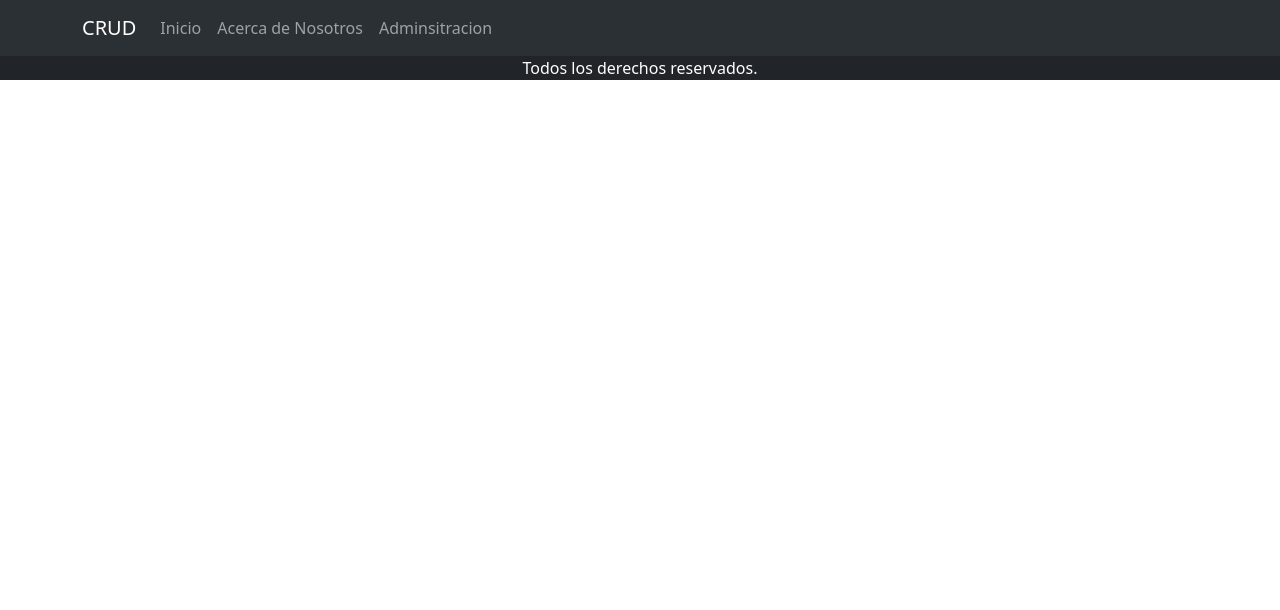
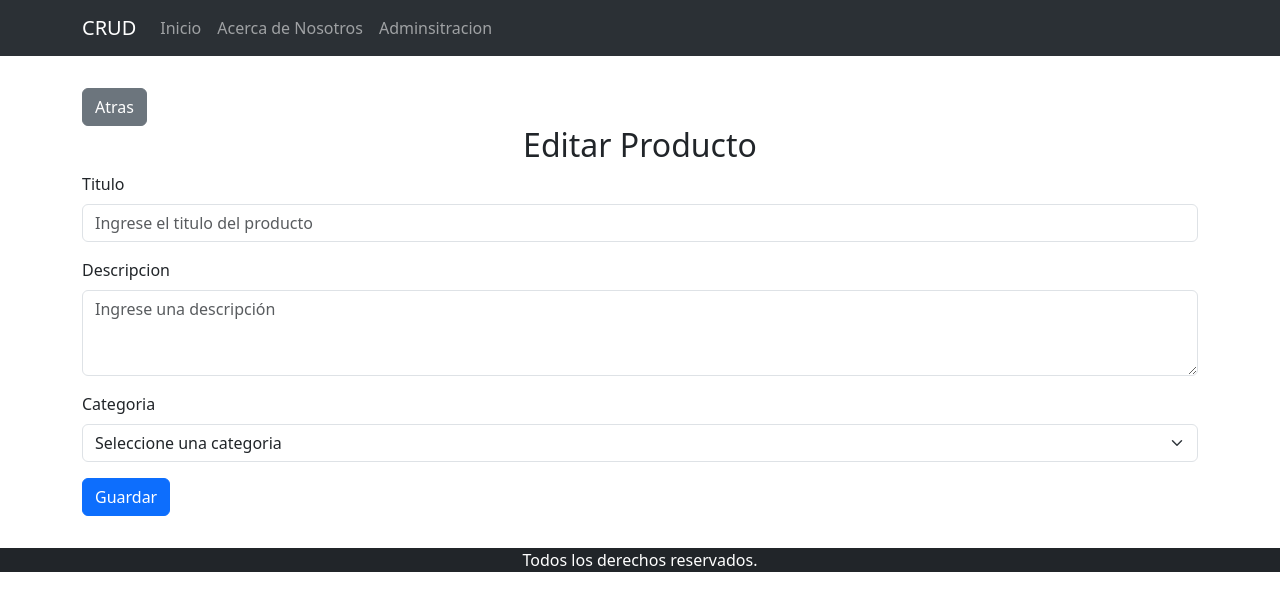
Before and after one commit to comision80i/CrudProductos, a React app: page /editar/1 in a window 1280 px wide. Shown: the top 610 px of the page. Built offline with nearby package versions, Linux system fonts and the light colour scheme; no server answers; the HTML template or start-up script is replaced by a standard one.

Commit message:
se completo la edicion de un producto a travez de rutas

```diff
--- a/db.json
+++ b/db.json
@@ -1,16 +1,16 @@
 {
   "productos": [
     {
-      "id": "b451",
-      "title": "Coca Cola",
-      "description": "alguna descripcion",
-      "category": "Bebidas"
+      "title": "Coca Cola 3lts",
+      "description": "Coca Cola 3lts descartable",
+      "category": "Bebidas",
+      "id": "b451"
     },
     {
-      "id": "2666",
-      "title": "Pepsi",
-      "description": "alguna descripcion",
-      "category": "Bebidas"
+      "title": "Pepsi 2.25lts",
+      "description": "Pepsi tradicional descartable",
+      "category": "Bebidas",
+      "id": "2666"
     }
   ]
 }
--- a/src/App.jsx
+++ b/src/App.jsx
@@ -5,7 +5,7 @@
 import AcercaDeNosotros from "./Components/pages/AcercaDeNosotros";
 import Administracion from "./Components/pages/Administracion";
 import CrearProducto from "./Components/sections/CrearProducto";
-
+import Editar from "./Components/sections/Editar";
 
 function App() {
   return (
@@ -20,6 +20,7 @@
             <Route path="/acercadenosotros" element={<AcercaDeNosotros />} />
             <Route path="/administracion" element={<Administracion />} />
             <Route path="/crear-producto" element={<CrearProducto/>}/>
+            <Route path="/editar/:id" element={<Editar/>}/>
           </Routes>
         </main>
         <footer className="m0 p0">
--- /dev/null
+++ b/src/Components/sections/Editar.jsx
@@ -0,0 +1,238 @@
+//import { useState } from "react";
+import { Form, Button } from "react-bootstrap";
+//import { validarCategoria } from "../../helpers/validaciones";
+import clsx from "clsx";
+import * as Yup from "yup";
+import { useFormik } from "formik";
+import Swal from "sweetalert2";
+import { useNavigate, useParams } from "react-router-dom";
+import { useEffect, useState } from "react";
+import axios from "axios";
+
+const Editar = () => {
+  const [producto, setProducto] = useState(undefined);
+
+  const { id } = useParams();
+  //UTILIZAMOS LA VARIABLE DE ENTORNO
+  const API = import.meta.env.VITE_API;
+
+  const getProducto = async () => {
+    try {
+      const { data } = await axios.get(`${API}/productos/${id}`);
+      setProducto(data);
+    } catch (error) {
+      console.log("Error-->", error);
+    }
+  };
+  useEffect(() => {
+    console.log("Id del producto a editar-->", id);
+    getProducto();
+  }, []);
+
+  //utilizamos useNavigate de react router dom
+  const navigate = useNavigate();
+  //inicio config formik
+  const ProductoSchema = Yup.object().shape({
+    title: Yup.string()
+      .min(4, "min 4 caract.")
+      .max(20, "max 20 caract.")
+      .required("El titulo es requerido"),
+    description: Yup.string()
+      .min(4, "min.4 caract.")
+      .max(200, "max. 200 caract.")
+      .required("la descripción es requerida"),
+    category: Yup.string().required("la categoría es requerida"),
+  });
+
+  const initialValues = {
+    title: "",
+    description: "",
+    category: "",
+  };
+
+  const formik = useFormik({
+    initialValues,
+    validationSchema: ProductoSchema,
+    validateOnBlur: true,
+    validateOnChange: true,
+    onSubmit: (values) => {
+      console.log("Values de Formik-->", values);
+      Swal.fire({
+        title: "Estas seguro de editar este producto?",
+
+        icon: "warning",
+        showCancelButton: true,
+        confirmButtonColor: "#3085d6",
+        cancelButtonColor: "#d33",
+        confirmButtonText: "Guardar",
+      }).then(async (result) => {
+        if (result.isConfirmed) {
+          try {
+            const response = await fetch(`${API}/productos/${id}`, {
+              method: "PUT",
+              headers: {
+                "Content-Type": "application/json",
+              },
+              body: JSON.stringify(values),
+            });
+            //console.log("RESPONSE", response);
+            //console.log(response.status);
+            if (response.status === 200) {
+              //formik.resetForm();
+              Swal.fire({
+                title: "Exito!",
+                text: "se actualizo el producto correctamente",
+                icon: "success",
+              });
+              navigate('/administracion')
+            }
+          } catch (error) {
+            console.log("ERROR-->", error);
+          }
+        }
+      });
+    },
+  });
+  // fin config formik
+
+  /*const handleSubmit=(e)=>{
+ e.preventDefault();
+ console.log("Desde sumbit");
+ const nuevoProducto={
+  titulo: title,
+  descripcion: description,
+  category: category
+ };
+ console.log("###Nuevo Producto--> ", nuevoProducto);
+}*/
+
+  useEffect(() => {
+    if (producto !== undefined) {
+      formik.setFieldValue("title", producto.title, true);
+      formik.setFieldValue('description', producto.description, true);
+      formik.setFieldValue('category', producto.category, true);
+    }
+  }, [producto]);
+  return (
+    <div className="container py-3 my-3">
+      <Button variant="secondary" onClick={() => navigate(-1)}>
+        Atras
+      </Button>
+      <div className="text-center">
+        {" "}
+        <h2>Editar Producto</h2>
+      </div>
+
+      <Form onSubmit={formik.handleSubmit}>
+        <Form.Group className="mb-3" controlId="title">
+          <Form.Label>Titulo</Form.Label>
+          <Form.Control
+            type="text"
+            placeholder="Ingrese el titulo del producto"
+            minLength={4}
+            //maxLength={20}
+            //value={title}
+            /*onChange={(e)=>{
+              setTitle(e.currentTarget.value);
+            }}*/
+            name="title"
+            {...formik.getFieldProps("title")}
+            className={clsx(
+              "form-control",
+              {
+                "is-invalid": formik.touched.title && formik.errors.title,
+              },
+              {
+                "is-valid": formik.touched.title && !formik.errors.title,
+              }
+            )}
+          />
+          {formik.touched.title && formik.errors.title && (
+            <div className="mt-2 text-danger fw-bolder">
+              <span role="alert">{formik.errors.title}</span>
+            </div>
+          )}
+        </Form.Group>
+
+        <Form.Group className="mb-3" controlId="description">
+          <Form.Label>Descripcion</Form.Label>
+          <Form.Control
+            type="text"
+            placeholder="Ingrese una descripción"
+            as="textarea"
+            rows={3}
+            minLength={4}
+            maxLength={200}
+            // value={description}
+            // onChange={(e)=>{
+            //   setDescription(e.currentTarget.value);
+            // }}
+            name="description"
+            {...formik.getFieldProps("description")}
+            className={clsx(
+              "form-control",
+              {
+                "is-invalid":
+                  formik.touched.description && formik.errors.description,
+              },
+              {
+                "is-valid":
+                  formik.touched.description && !formik.errors.description,
+              }
+            )}
+          />
+          {formik.touched.description && formik.errors.description && (
+            <div className="mt-2 text-danger fw-bolder">
+              <span role="alert">{formik.errors.description}</span>
+            </div>
+          )}
+        </Form.Group>
+
+        <Form.Group className="mb-3" controlId="category">
+          <Form.Label>Categoria</Form.Label>
+          <Form.Select
+            aria-label="category" /*value={category} onChange={(e)=>{
+            let resultado=validarCategoria(e.currentTarget.value);
+            console.log("Resultado de validar", resultado);
+
+            setCategory(e.currentTarget.value);
+          }} className={clsx("form-select",
+          {
+            "is-valid": validarCategoria(category)
+          },
+          {
+            "is-invalid": !validarCategoria(category)
+          })}*/
+            name="category"
+            {...formik.getFieldProps("category")}
+            className={clsx(
+              "form-control",
+              {
+                "is-invalid": formik.touched.category && formik.errors.category,
+              },
+              {
+                "is-valid": formik.touched.category && !formik.errors.category,
+              }
+            )}
+          >
+            <option value="">Seleccione una categoria</option>
+            <option value="Bebidas">Bebidas</option>
+            <option value="Alimentos">Alimentos</option>
+            <option value="Limpieza">Limpieza</option>
+          </Form.Select>
+          {formik.touched.category && formik.errors.category && (
+            <div className="mt-2 text-danger fw-bolder">
+              <span role="alert">{formik.errors.category}</span>
+            </div>
+          )}
+        </Form.Group>
+
+        <Button variant="primary" type="submit">
+          Guardar
+        </Button>
+      </Form>
+    </div>
+  );
+};
+
+export default Editar;
--- a/src/Components/sections/Producto.jsx
+++ b/src/Components/sections/Producto.jsx
@@ -1,8 +1,10 @@
 /* eslint-disable react/prop-types */
 // eslint-disable-next-line react/prop-types
 import { Button } from "react-bootstrap";
+import {useNavigate} from 'react-router-dom';
 
 const Producto = ({ producto }) => {
+  const navigate=useNavigate();
   return (
     <>
       <tr>
@@ -11,8 +13,12 @@
         <td>{producto.description}</td>
         <td>{producto.category}</td>
         <td className="d-flex justify-content-around">
-          <Button type="button" variant="warning">Editar</Button>
-          <Button type="button" variant="danger">Eliminar</Button>
+          <Button type="button" variant="warning" onClick={()=>{
+            navigate(`/editar/${producto.id}`)
+          }}>Editar</Button>
+          <Button type="button" variant="danger" onClick={()=>{
+            console.log("Desde boton eliminar");
+          }}>Eliminar</Button>
         </td>
       </tr>
     </>
```
